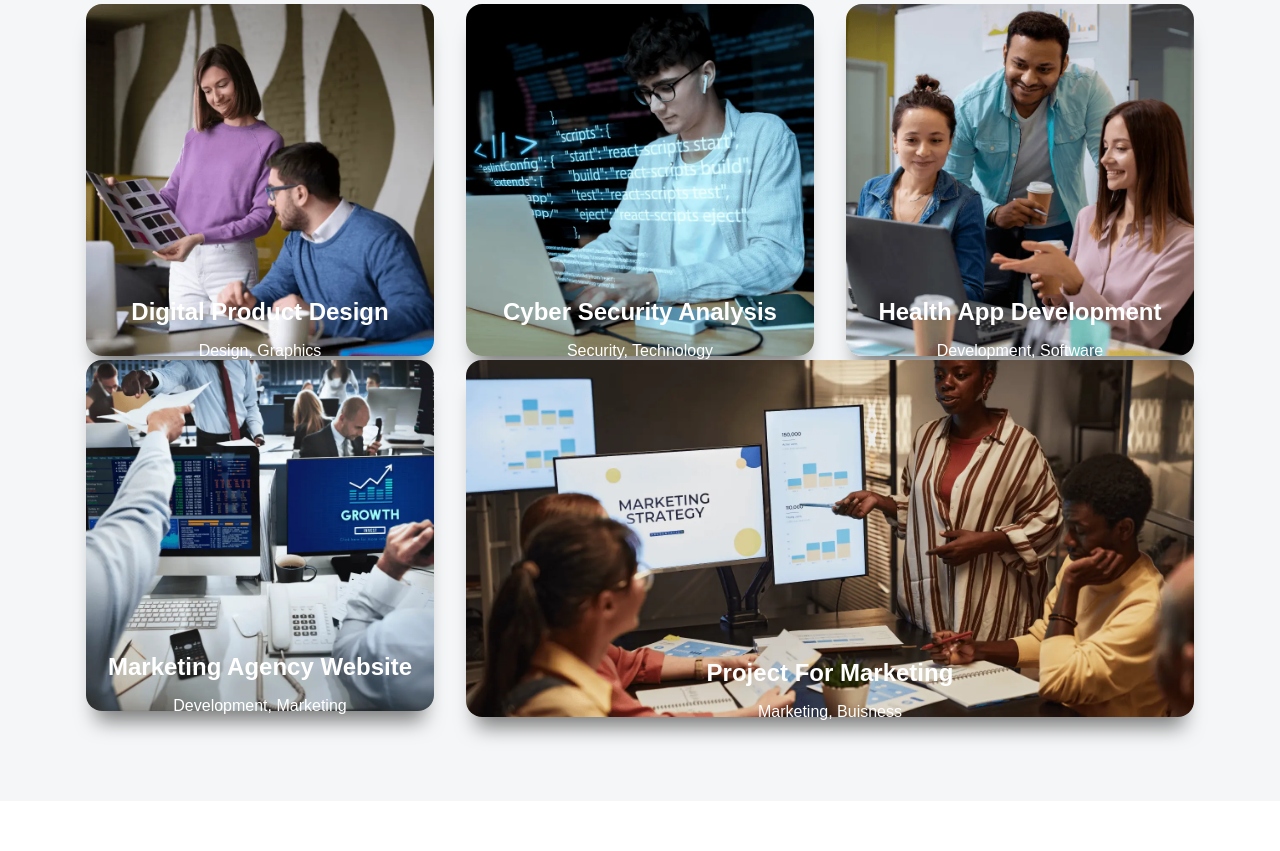
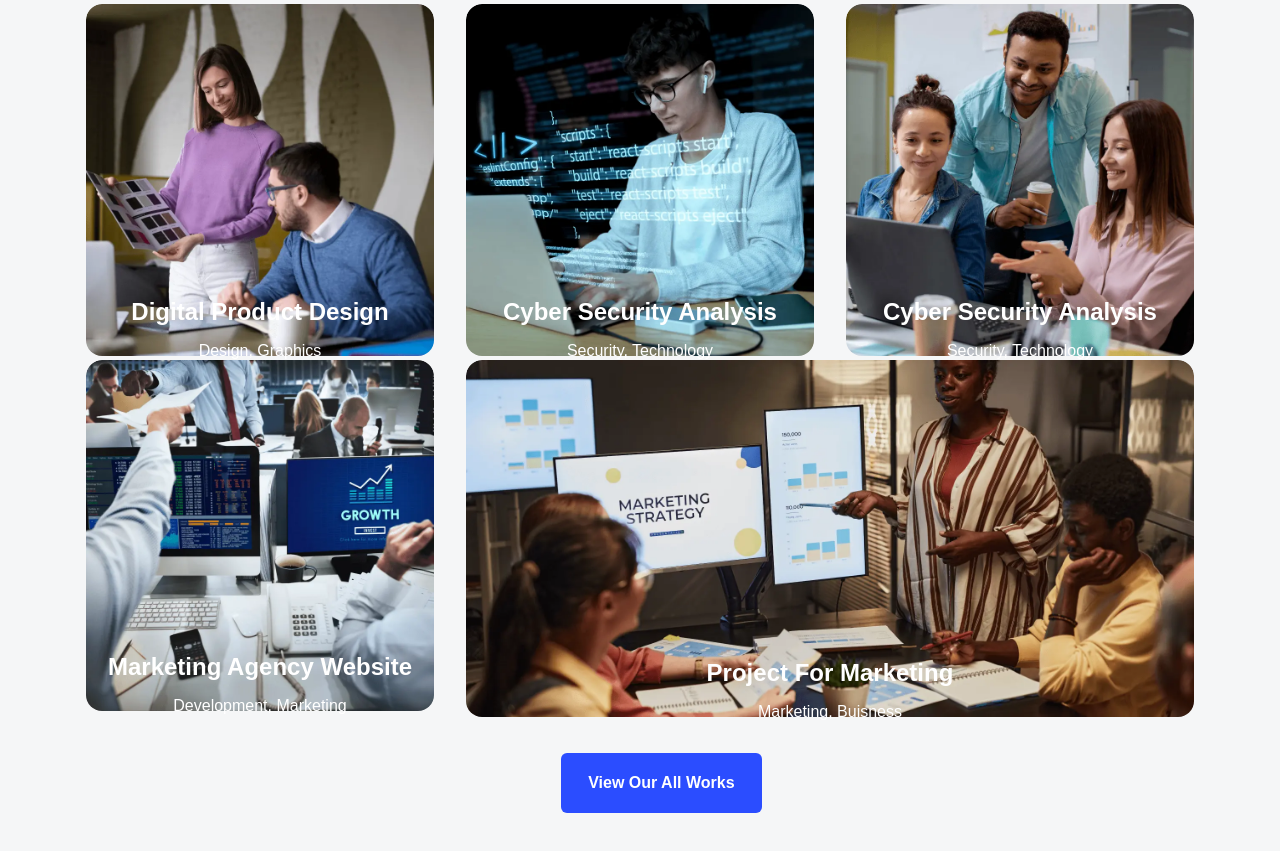
Before and after one commit to front-end-by-rimantas/55-grupe-teamwork-optech, a website with bundled scripts: page index.html in a window 1280 px wide. Shown: the part 1643-2494 px from the top of the page. Before the commit the page ends 2448 px from the top, so only its background shows below. Built offline with nearby package versions, Linux system fonts and the light colour scheme.

Commit message:
section-5 static

```diff
--- a/css/components/section5.css
+++ b/css/components/section5.css
@@ -15,14 +15,21 @@
 
 .s5-card {
     margin-top: 1rem;
-    margin-bottom: 1rem;
+    margin-bottom: 0.5rem;
     position: relative;
+    overflow: hidden;
+    border-radius: 1rem;
 }
 
+.s5-card img {
+    width: 100%;
+    transition: all 0.3s;
+}
+.s5-card:hover img {
+    scale: 1.12;
+}
 .s5-foto {
     border-radius: 1rem;
-    width: 100%;
-    box-shadow: 0 20px 20px -10px rgba(0, 0, 0, 0.5);
 }
 
 .s5-content {
@@ -37,3 +44,21 @@
     bottom: 0;
     color: #fff;
 }
+.s5-content a {
+    text-decoration: none;
+    color: #fff;
+}
+
+
+.s5-btn a {
+    font-weight: bold;
+    text-align: center;
+    text-transform: capitalize;
+    text-decoration: none;
+    border-radius: 6px;
+    color: white;
+    background-color: #2B4DFF;
+    width: fit-content;
+    margin-top: 1rem;
+    padding: 1.3rem 1.7rem;
+}
--- a/js/components/section5.js
+++ b/js/components/section5.js
@@ -1,44 +1,49 @@
+import { section5Data } from "../data/section5-data.js";
+
+
 export function section5() {
-    let HTML = `<div class="container bg-container">
+
+    let s5cardsHTML = '';
+
+    for (let i = 0; i < section5Data.length; i++) {
+        let sectionCards = section5Data[i];
+        s5cardsHTML += `
+            <div class="col-12 col-md-6 col-lg-6 col-xl-4 s5-card ">
+                <img class="s5-foto" src="./img/section-5/${sectionCards.img}" alt="${sectionCards.imgAlt}">
+                <div class="col-12  s5-content">
+                    <a href="${sectionCards.link}">
+                        <h2>${sectionCards.title}</h2>
+                    </a>
+                    <p>${sectionCards.description}</p>
+                </div>
+            </div>`;
+        }
+
+
+    const HTML = `
+    <div class="container bg-container">
         <div class="row">
             <h1 class="s5-title col-12">Explore our recent projects</h1>
-            <div class="col-12 col-md-6 col-lg-6 col-xl-4 s5-card ">
-                <img class="s5-foto" src="./img/section-5/Digital-product.webp" alt="Digital-product-design">
-                <div class="col-12  s5-content">
-                    <h2>Digital product design</h2>
-                    <p>Design, graphics</p>
-                </div>
-            </div>
-            <div class="col-12 col-md-6 col-lg-6 col-xl-4 s5-card ">
-                <img class="s5-foto" src="./img/section-5/Cyber-security.webp" alt="Cyber Security Analysis">
-                <div class="col-12 s5-content">
-                    <h2>Cyber security analysis</h2>
-                    <p>Security, technology</p>
-                </div>
-            </div>
-            <div class="col-12 col-md-6 col-lg-6 col-xl-4 s5-card ">
-                <img class="s5-foto" src="./img/section-5/health-app.webp" alt="Health App Development">
-                <div class="col-12 s5-content">
-                    <h2>Health app development</h2>
-                    <p>Development, software</p>
-                </div>
-            </div>
-            <div class="col-12 col-md-6 col-lg-6 col-xl-4 s5-card ">
-                <img class="s5-foto " src="./img/section-5/Marketing-agency.webp" alt="Marketing Agency Website">
-                <div class="col-12 s5-content">
-                    <h2>Marketing agency website</h2>
-                    <p>Development, marketing</p>
-                </div>
-            </div>
+
+            ${s5cardsHTML}
+
             <div class="col-12 col-xl-8 s5-card ">
                 <img class="s5-foto" src="./img/section-5/project-marketing.webp" alt="Project for marketing">
                 <div class="col-12 s5-content">
-                    <h2>Project for marketing</h2>
+                    <a href="#">
+                        <h2>Project for marketing</h2>
+                    </a>
                     <p>Marketing, buisness</p>
                 </div>
+            </div>
+            <div class="row s5-btn">
+                <a class="col-12 m-3 col-lg-6 m-lg-5  m-md-4 " href="#">View our all works</a>
             </div>
         </div>
     </div>`;
 
-    document.getElementById('app').insertAdjacentHTML('beforeend', HTML);
+    document
+        .getElementById('app')
+        // .insertAdjacentElement('beforeend', s5cardsHTML);
+        .insertAdjacentHTML('beforeend', HTML);
 };
--- /dev/null
+++ b/js/data/section5-data.js
@@ -0,0 +1,31 @@
+export const section5Data = [
+    {
+        img: 'Digital-product.webp',
+        imgAlt: 'Digital Product Design',
+        title: 'Digital product design',
+        description: 'Design, graphics',
+        link: '#',
+    },
+    {
+        img: 'Cyber-security.webp',
+        imgAlt: 'Cyber Security Analysis',
+        title: 'Cyber security analysis',
+        description: 'Security, technology',
+        link: '#',
+    },
+    {
+        img: 'health-app.webp',
+        imgAlt: 'Cyber Security Analysis',
+        title: 'Cyber security analysis',
+        description: 'Security, technology',
+        link: '#',
+    },
+    {
+        img: 'Marketing-agency.webp',
+        imgAlt: 'Marketing Agency Website',
+        title: 'Marketing agency website',
+        description: 'Development, marketing',
+        link: '#',
+    },
+
+];
```
Also changed, not shown: index.html (+0 -2 lines).
